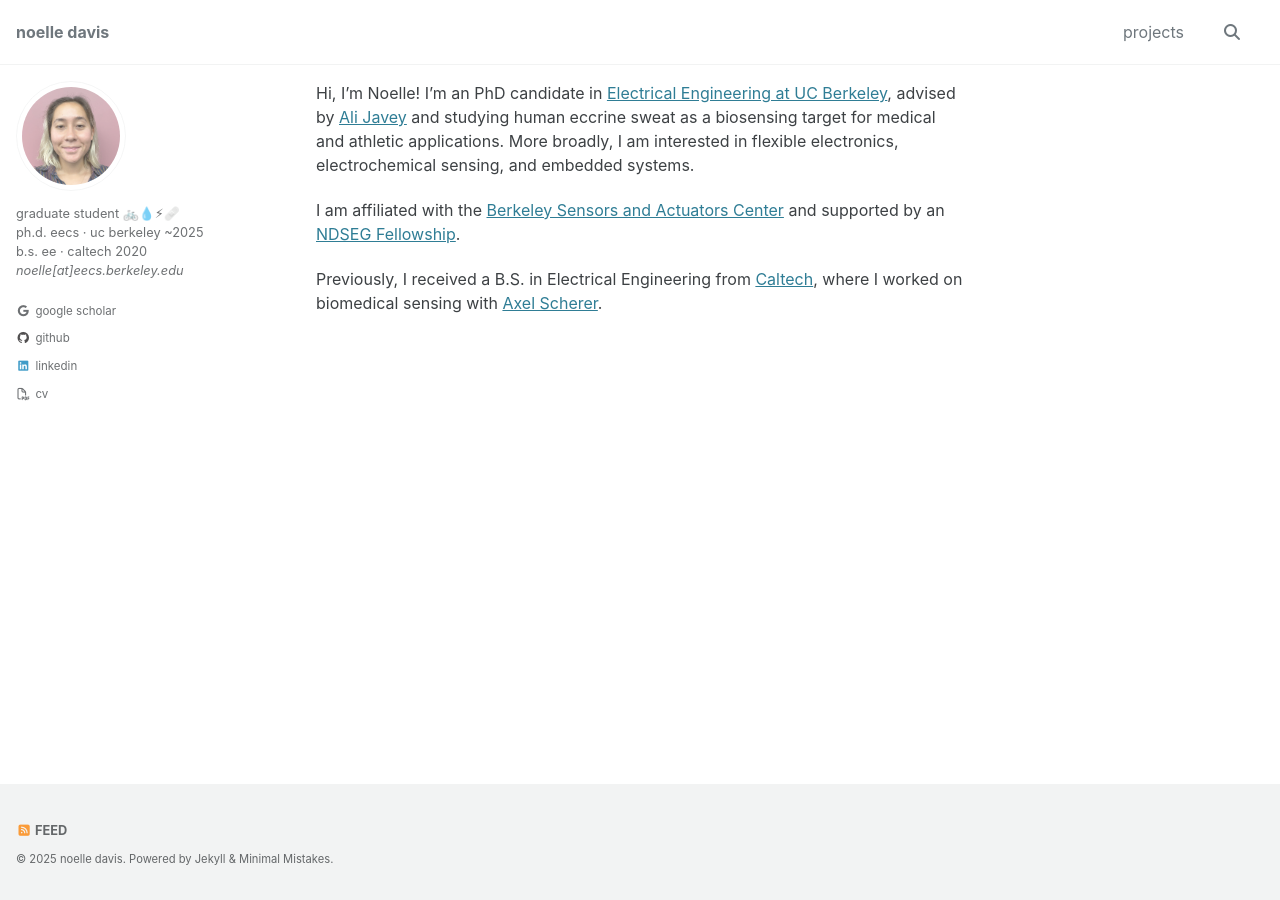
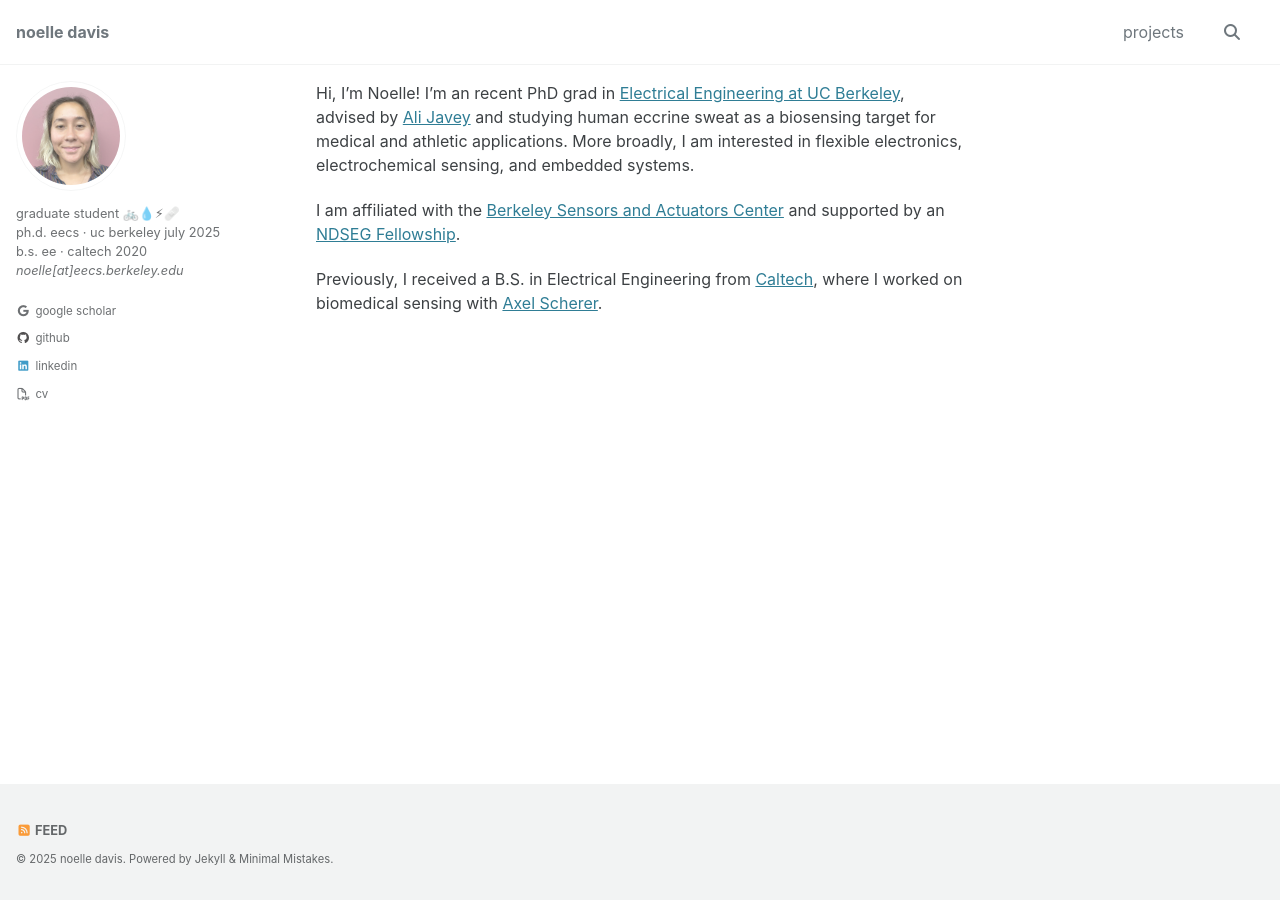
Before and after one commit to noelledavis/noelledavis.github.io, a Jekyll site: the page built from _pages/home.md, in a window 1280 px wide. Built offline with Jekyll 4.4.1, drawn with Linux system fonts in a browser that asks for light colours; cached includes are drawn as plain includes; a script that is not in the unit is left out; comment, search, counter and statistics services are not loaded.

Commit message:
july update

```diff
--- a/_config.yml
+++ b/_config.yml
@@ -61,7 +61,7 @@ plugins:
 author:
   # name   : "noelle davis"
   avatar : "/assets/images/noelle.jpg"
-  bio    : "graduate student 🚲💧⚡🩹 <br> ph.d. eecs &#183; uc berkeley ~2025 <br> b.s. ee &#183; caltech 2020 <br> <em>noelle[at]eecs.berkeley.edu</em>"
+  bio    : "graduate student 🚲💧⚡🩹 <br> ph.d. eecs &#183; uc berkeley july 2025 <br> b.s. ee &#183; caltech 2020 <br> <em>noelle[at]eecs.berkeley.edu</em>"
   links:
     - label: "google scholar"
       icon: "fab fa-fw fa-google"
@@ -74,7 +74,7 @@ author:
       url: "https://www.linkedin.com/in/noelle-davis-8bba3316a/"
     - label: "cv"
       icon: "far fa-fw fa-file-pdf"
-      url: "/assets/NoelleDavis_CV.pdf"
+      url: "/assets/NoelleDavis_CV_July2025.pdf"
 footer:
   links:
 
--- a/_pages/home.md
+++ b/_pages/home.md
@@ -4,7 +4,7 @@ permalink: /
 hidden: true
 ---
 
-Hi, I'm Noelle! I'm an PhD candidate in <a href="https://eecs.berkeley.edu/">Electrical Engineering at UC Berkeley</a>, advised by <a href="http://nano.eecs.berkeley.edu/">Ali Javey</a> and studying human eccrine sweat as a biosensing target for medical and athletic applications. More broadly, I am interested in flexible electronics, electrochemical sensing, and embedded systems.
+Hi, I'm Noelle! I'm an recent PhD grad in <a href="https://eecs.berkeley.edu/">Electrical Engineering at UC Berkeley</a>, advised by <a href="http://nano.eecs.berkeley.edu/">Ali Javey</a> and studying human eccrine sweat as a biosensing target for medical and athletic applications. More broadly, I am interested in flexible electronics, electrochemical sensing, and embedded systems.
 
 I am affiliated with the <a href="https://bsac.berkeley.edu/">Berkeley Sensors and Actuators Center</a> and supported by an <a href="https://ndseg.org/">NDSEG Fellowship</a>.
 
```
Also changed, not shown: _projects/2025-05-09-projects-bp.md (added, +12 -0 lines), _projects/2025-05-20-projects-peelandstick.md (added, +14 -0 lines), assets/images/peelandstick.jpg (added), 5 other files.
